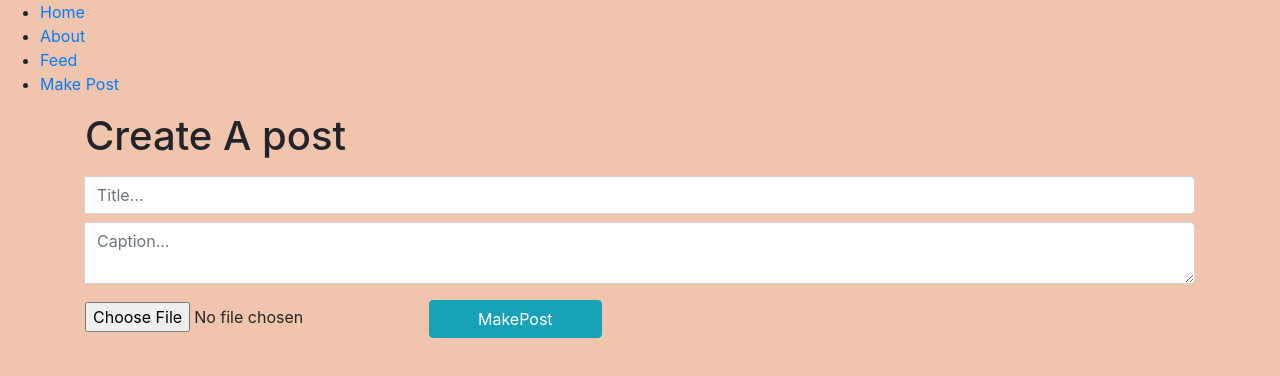
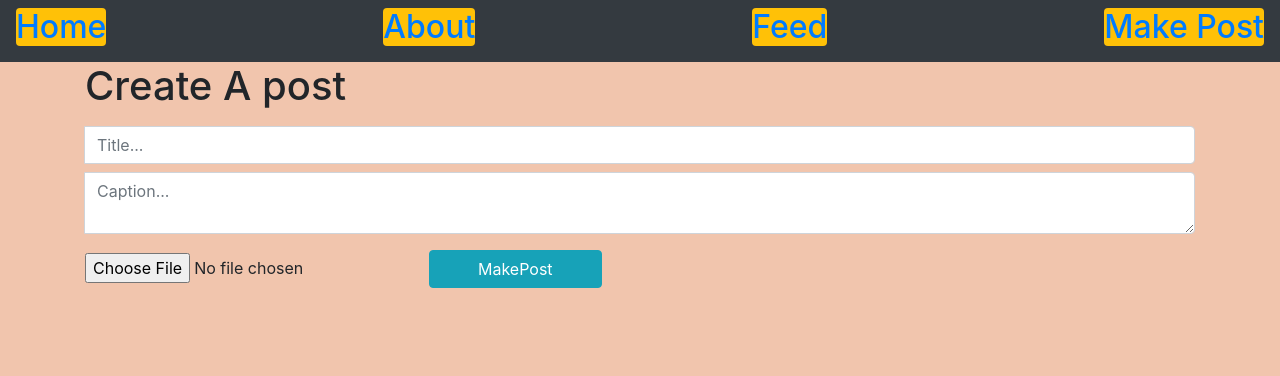
Before and after one commit to Boba-D-s-TEAmember/ParTeaTime, a React (Create React App) app in the folder client/: page /post in a window 1280 px wide. Shown: the top 376 px of the page. Built offline with nearby package versions, Linux system fonts and the light colour scheme; a web font is replaced by a local one.

Commit message:
Added Styling for Posts

```diff
--- a/client/src/App.css
+++ b/client/src/App.css
@@ -66,6 +66,6 @@ body {
 }
 
 .feed-view{
-  background-color: aliceblue;
+  background-color: #F4EEFF;
 
 }
--- a/client/src/App.js
+++ b/client/src/App.js
@@ -1,11 +1,11 @@
 import React from "react";
 import { BrowserRouter as Router, Switch, Route, Link } from "react-router-dom";
-import 'bootstrap/dist/css/bootstrap.min.css'
+import "bootstrap/dist/css/bootstrap.min.css";
 
 import Login from "./views/Login";
 import About from "./views/About";
 import Feed from "./views/Feed";
-import MakePost from './views/MakePost'
+import MakePost from "./views/MakePost";
 import "./App.css";
 import "typeface-gamja-flower";
 import "typeface-open-sans";
@@ -14,22 +14,24 @@ function App(props) {
   return (
     <Router>
       <div>
-        <nav>
-          <ul>
-            <li>
-              <Link to="/">Home</Link>
-            </li>
-            <li>
-              <Link to="/about">About</Link>
-            </li>
-            <li>
-              <Link to="/feed">Feed</Link>
-            </li>
-            <li>
-              <Link to="/post">Make Post</Link>
-            </li>
+        <nav className="navbar navbar-dark bg-dark">
+          <span className="h2 rounded badge-warning">
+            <Link to="/">Home</Link>
+          </span>
 
-          </ul>
+          <span className="h2 rounded badge-warning">
+            <Link to="/about">About</Link>
+          </span>
+
+          <span className="h2 rounded badge-warning">
+            {" "}
+            <Link to="/feed">Feed</Link>
+          </span>
+
+          <span className="h2 rounded badge-warning">
+            {" "}
+            <Link to="/post">Make Post</Link>
+          </span>
         </nav>
 
         {/* A <Switch> looks through its children <Route>s and
@@ -45,7 +47,7 @@ function App(props) {
             <Login />
           </Route>
           <Route exact path="/post">
-            <MakePost data={props} />
+            <MakePost history={props} />
           </Route>
         </Switch>
       </div>
--- a/client/src/components/FeedComponent.jsx
+++ b/client/src/components/FeedComponent.jsx
@@ -3,17 +3,17 @@ import React from "react";
 const FeedComponent = (props) => {
   let { title, caption, image, date } = props.data;
   return (
-    <div className="container py-5">
-      <div className="row justify-content-md-center feed-view">
+    <div className="container py-5 ">
+      <div className="row border-bottom justify-content-md-center feed-view">
         <div className="col-md-auto">
-          <h1 className="justify-content-md-center badge-info shadow">
+          <h1 className="justify-content-md-center m-4 px-2 rounded badge-info shadow">
             {title}
           </h1>
-          <h3>{caption}</h3>
+          <h3 className="text-monospace m-4">{caption}</h3>
         </div>
 
         <div className="col-md-auto">
-          <img className="img-thumbnail shadow" src={image}></img>
+          <img className="img-thumbnail m-4 shadow" src={image}></img>
         </div>
       </div>
     </div>
--- a/client/src/views/Feed.jsx
+++ b/client/src/views/Feed.jsx
@@ -26,7 +26,7 @@ class Feed extends React.Component {
       <div className="container-fluid">
         <div className="row justify-content-md-center">
           <div className="col-md-auto">
-            <h1>This is about us</h1>
+            <h1 className="col-md-auto">Boba Feed</h1>
             {
                 this.state.posts.map(post=>{
                    return <FeedComponent key={post._id} data={post} />
--- a/client/src/views/MakePost.jsx
+++ b/client/src/views/MakePost.jsx
@@ -1,5 +1,6 @@
 import React from "react";
 import axios from "axios";
+import { Redirect } from 'react-router-dom';
 
 class MakePost extends React.Component {
   constructor(props) {
@@ -46,7 +47,7 @@ class MakePost extends React.Component {
       .catch((err) => {
         console.log(err);
       });
-
+      return <Redirect to="/"/>
   }
 
   render() {
```
